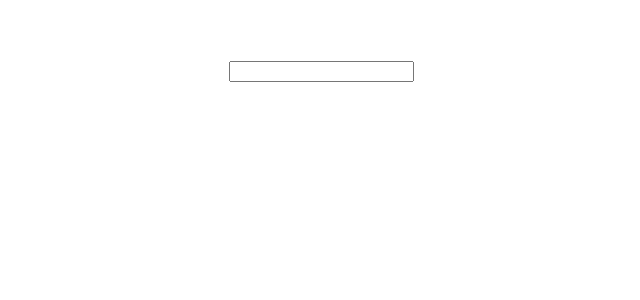
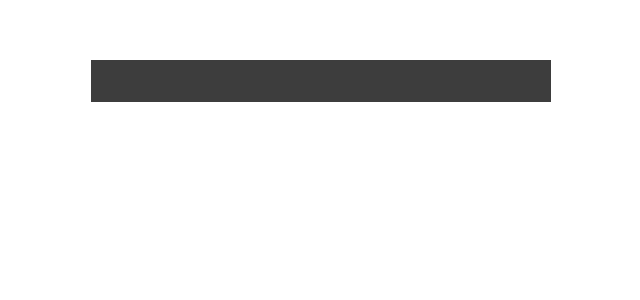
Before and after one commit to RileyManda/math-magicians, a React (Create React App) app: page / in a window 1280 px wide. Shown: the top 300 px of the page, without its empty margins (319-959 px from the left). Built offline with nearby package versions, Linux system fonts and the light colour scheme.

Commit message:
Created calculator input field

```diff
--- a/src/App.css
+++ b/src/App.css
@@ -7,3 +7,14 @@
 .Container {
   margin: 60px auto;
 }
+
+.calcInput {
+  background-color: rgb(61, 61, 61);
+  width: 50%;
+  height: 40px;
+  font-size: 30px;
+  text-align: right;
+  border: none;
+  outline: none;
+  padding-right: 10px;
+}
--- a/src/components/Calculator.js
+++ b/src/components/Calculator.js
@@ -9,7 +9,7 @@
   render() {
     return (
       <div className="Container">
-        <input />
+        <input className="calcInput" />
       </div>
     );
   }
```
